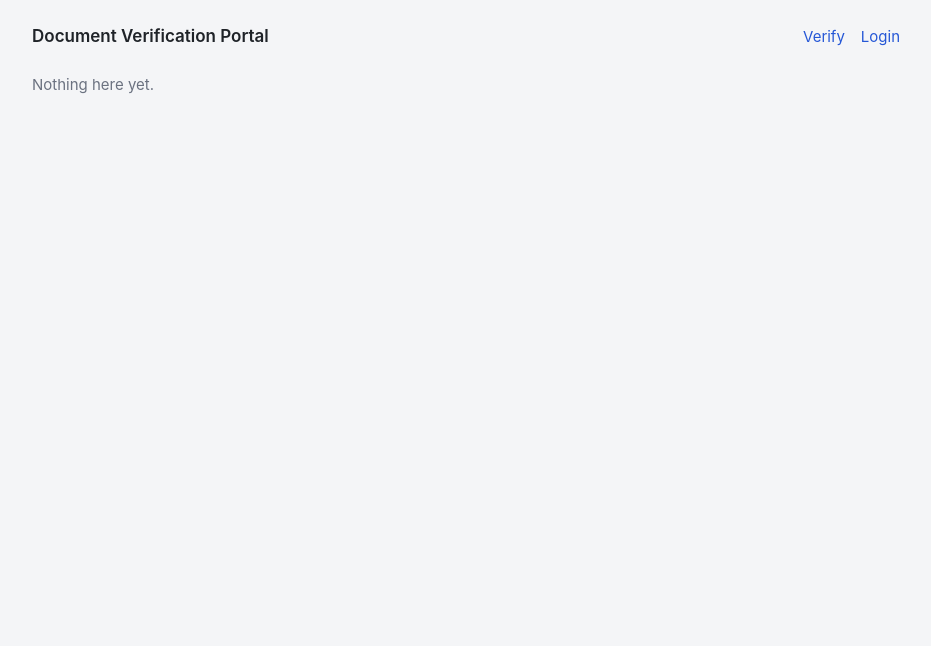
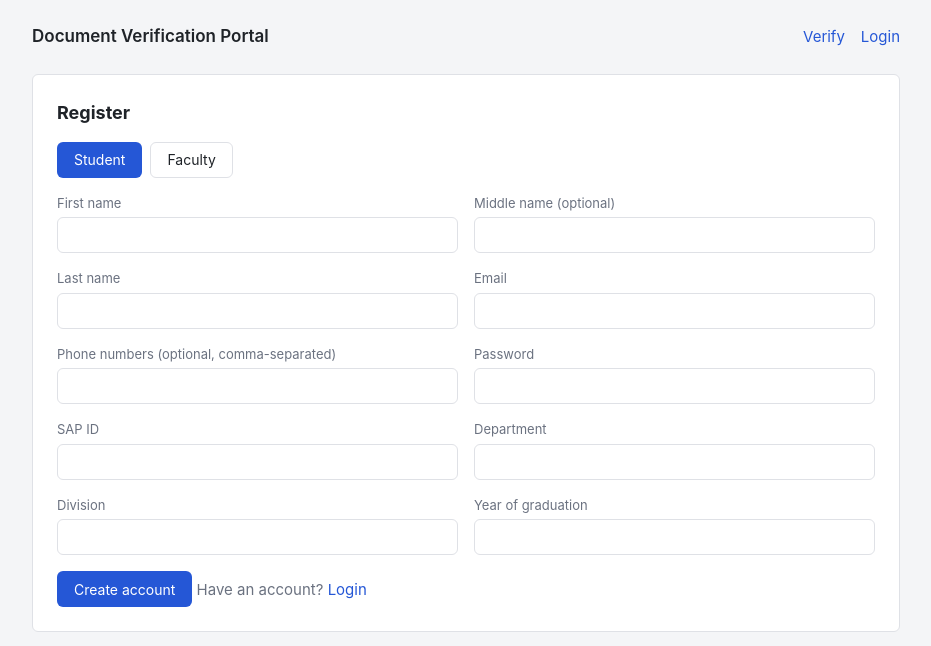
Before and after one commit to sakvaidya/Doc_verification_portal, a React (Vite) app in the folder frontend/: page /register in a window 1280 px wide. Shown: the top 646 px of the page, without its empty margins (174-1105 px from the left). Built offline with nearby package versions, Linux system fonts and the light colour scheme; no server answers.

Commit message:
Add login and register pages

```diff
--- a/frontend/src/App.jsx
+++ b/frontend/src/App.jsx
@@ -1,11 +1,20 @@
-import { Route, Routes } from 'react-router-dom';
+import { Navigate, Route, Routes } from 'react-router-dom';
+import { getSession } from './api/client';
 import Layout from './components/Layout';
+import Login from './pages/Login';
+import Register from './pages/Register';
+
+function Private({ children }) {
+  return getSession() ? children : <Navigate to="/login" />;
+}
 
 export default function App() {
   return (
     <Layout>
       <Routes>
-        <Route path="*" element={<p className="muted">Nothing here yet.</p>} />
+        <Route path="/login" element={<Login />} />
+        <Route path="/register" element={<Register />} />
+        <Route path="*" element={<Navigate to="/login" />} />
       </Routes>
     </Layout>
   );
--- /dev/null
+++ b/frontend/src/pages/Login.jsx
@@ -0,0 +1,37 @@
+import { useState } from 'react';
+import { Link, useNavigate } from 'react-router-dom';
+import { api, saveSession } from '../api/client';
+import Card from '../components/Card';
+import Field from '../components/Field';
+import Button from '../components/Button';
+
+export default function Login() {
+  const navigate = useNavigate();
+  const [form, setForm] = useState({ email: '', password: '' });
+  const [error, setError] = useState('');
+
+  async function submit(e) {
+    e.preventDefault();
+    setError('');
+    try {
+      saveSession(await api.post('/auth/login', form));
+      navigate('/');
+    } catch (err) {
+      setError(err.message);
+    }
+  }
+
+  const set = (k) => (e) => setForm({ ...form, [k]: e.target.value });
+
+  return (
+    <Card title="Login">
+      <form onSubmit={submit} className="form narrow">
+        <Field label="Email" type="email" value={form.email} onChange={set('email')} required />
+        <Field label="Password" type="password" value={form.password} onChange={set('password')} required />
+        {error && <p className="error">{error}</p>}
+        <Button type="submit">Login</Button>
+        <p className="muted">No account? <Link to="/register">Register</Link></p>
+      </form>
+    </Card>
+  );
+}
--- /dev/null
+++ b/frontend/src/pages/Register.jsx
@@ -0,0 +1,61 @@
+import { useState } from 'react';
+import { Link, useNavigate } from 'react-router-dom';
+import { api, saveSession } from '../api/client';
+import Card from '../components/Card';
+import Field from '../components/Field';
+import Button from '../components/Button';
+
+const COMMON = [
+  ['firstName', 'First name'], ['middleName', 'Middle name (optional)'], ['lastName', 'Last name'],
+  ['email', 'Email', 'email'], ['phoneNo', 'Phone numbers (optional, comma-separated)'], ['password', 'Password', 'password'],
+];
+const BY_ROLE = {
+  student: [['sapId', 'SAP ID'], ['department', 'Department'], ['division', 'Division'],
+    ['yearOfGraduation', 'Year of graduation', 'number']],
+  faculty: [['facultyId', 'Faculty ID'], ['designation', 'Designation'], ['department', 'Department']],
+};
+const OPTIONAL = ['middleName', 'phoneNo'];
+
+export default function Register() {
+  const navigate = useNavigate();
+  const [role, setRole] = useState('student');
+  const [form, setForm] = useState({});
+  const [error, setError] = useState('');
+
+  async function submit(e) {
+    e.preventDefault();
+    setError('');
+    try {
+      saveSession(await api.post('/auth/register', { ...form, role }));
+      navigate('/');
+    } catch (err) {
+      setError(err.message);
+    }
+  }
+
+  return (
+    <Card title="Register">
+      <div className="toggle">
+        {['student', 'faculty'].map((r) => (
+          <Button key={r} type="button" variant={role === r ? 'primary' : 'secondary'} onClick={() => setRole(r)}>
+            {r === 'student' ? 'Student' : 'Faculty'}
+          </Button>
+        ))}
+      </div>
+      <form onSubmit={submit} className="form grid">
+        {[...COMMON, ...BY_ROLE[role]].map(([key, label, type = 'text']) => (
+          <Field
+            key={key} label={label} type={type} required={!OPTIONAL.includes(key)}
+            value={form[key] || ''} onChange={(e) => setForm({ ...form, [key]: e.target.value })}
+          />
+        ))}
+        {role === 'faculty' && <p className="muted full">An RSA key pair is generated for you on registration.</p>}
+        {error && <p className="error full">{error}</p>}
+        <div className="full">
+          <Button type="submit">Create account</Button>
+          <span className="muted"> Have an account? <Link to="/login">Login</Link></span>
+        </div>
+      </form>
+    </Card>
+  );
+}
```
